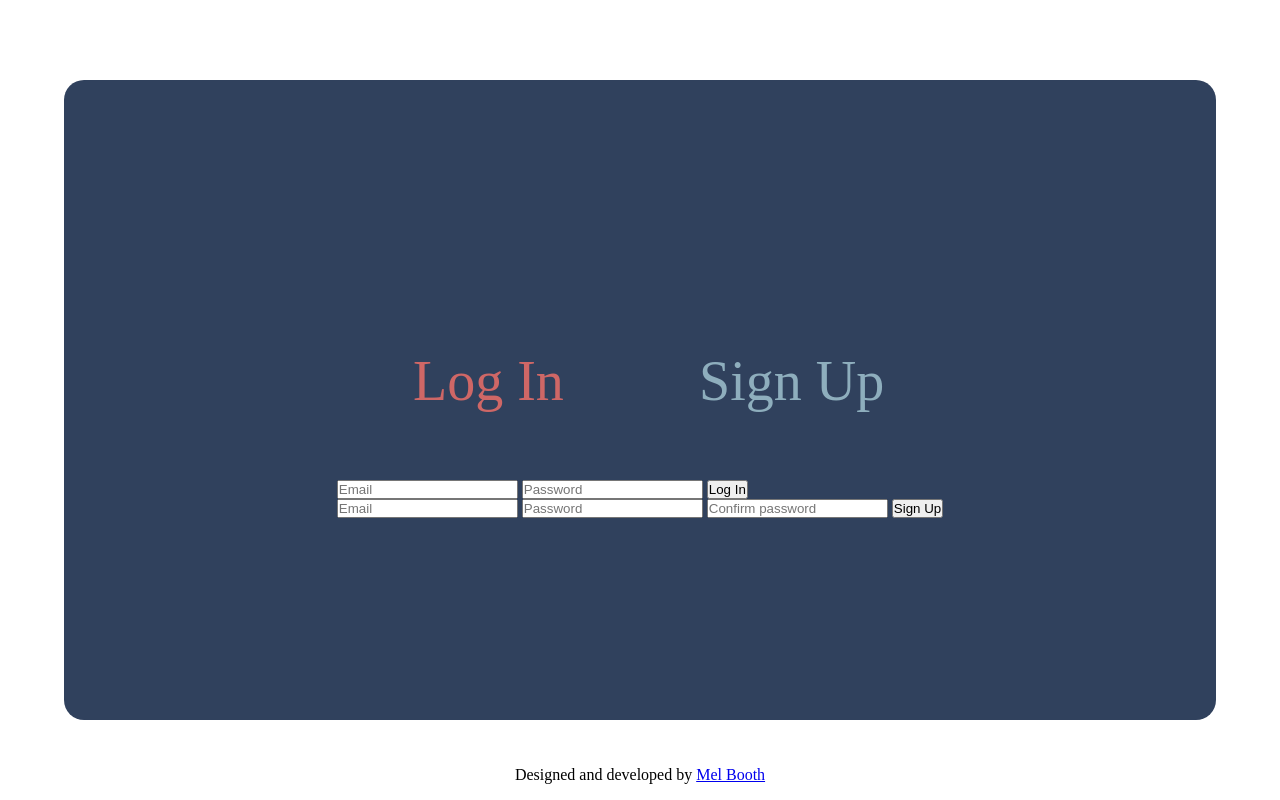
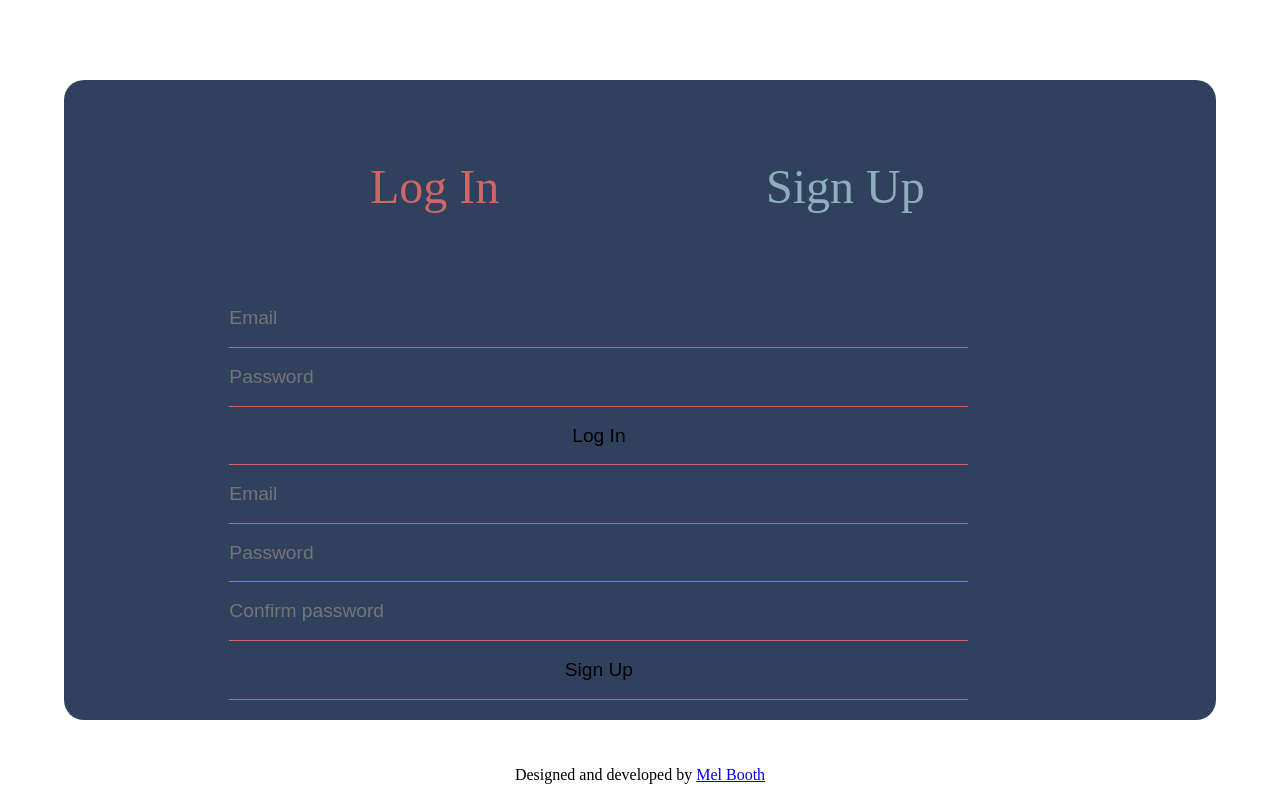
Before and after one commit to mel-booth/signup-form, a website: page index.html in a window 1280 px wide. Drawn offline with Linux system fonts and the light colour scheme.

Commit message:
adjust border, background and font size for input fields

```diff
--- a/index.html
+++ b/index.html
@@ -18,6 +18,7 @@
             <li class='active' id='login'><a href=#>Log In</a></li>
             <li id='signup'><a href=#signup>Sign Up</a></li>
           </ul>
+          <div class="inputs-container">
             <div class="loginbox">
               <input type="email" placeholder='Email'>
               <input type="password" placeholder="Password">
@@ -29,6 +30,8 @@
               <input type="password" placeholder="Confirm password">
               <input type="submit" value="Sign Up">
             </div>
+          </div>
+
         </form>
       </div>
     </div>
--- a/main.css
+++ b/main.css
@@ -55,7 +55,7 @@
 
 .tabs > li > a {
   text-decoration: none;
-  font-size: 3.5em;
+  font-size: 3em;
   color: #8eaebd;
   line-height: 3em;
   padding: 15px;
@@ -65,6 +65,13 @@
 
 .tabs > .active > a {
   color: #cf6766;
+}
+
+.inputs-container {
+  position: relative;
+  float: left;
+  width: 100%;
+  margin-top: 15px;
 }
 
 .loginbox {
@@ -77,6 +84,15 @@
 
 }
 
+input {
+  position: relative;
+  width: 90%;
+  border: none;
+  border-bottom: 1px solid #cf6766;
+  background-color: transparent;
+  font-size: 1.2em;
+  line-height: 3em;
+}
 
 footer {
   position: absolute;
```
Lines whose indentation alone changed are shown as unchanged.
